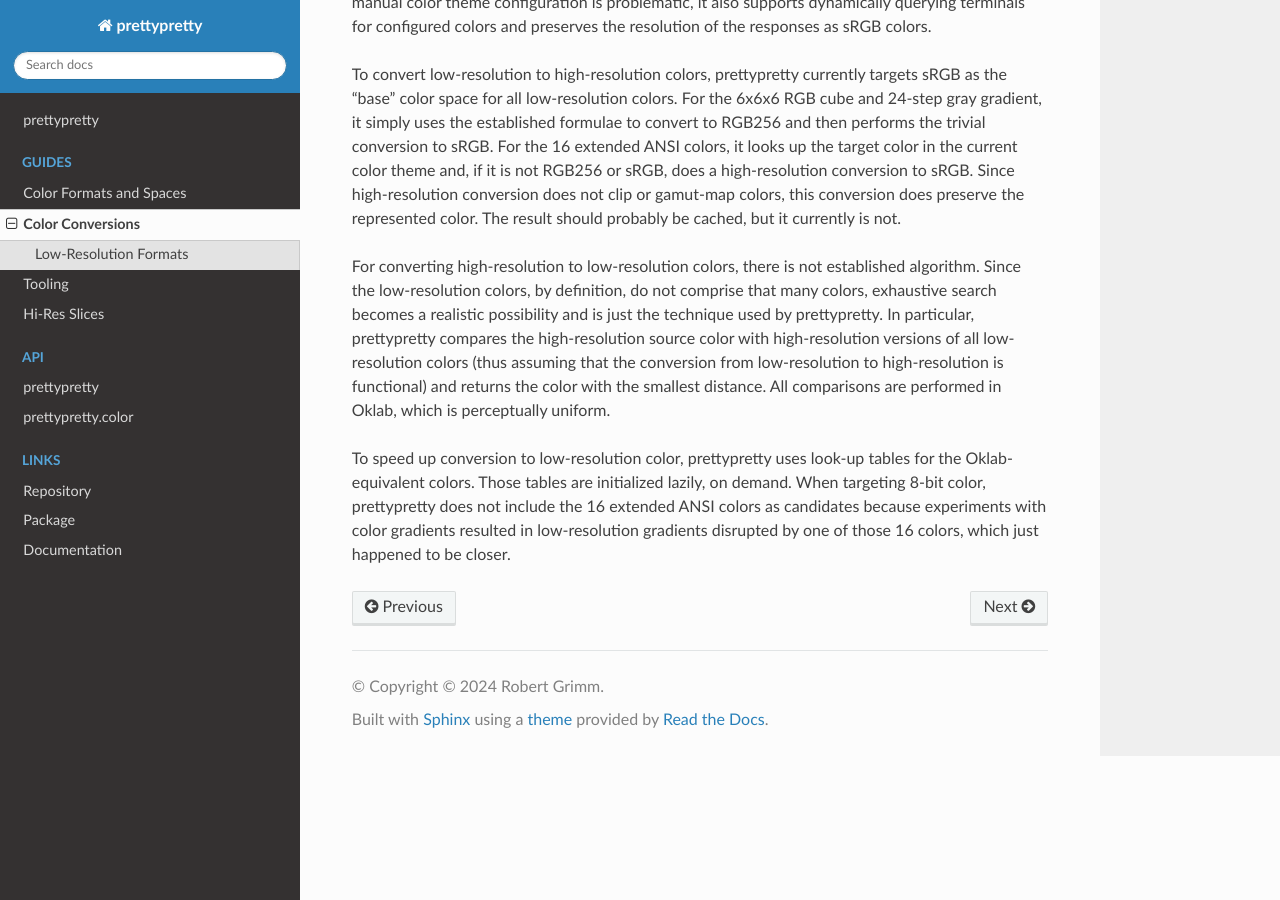
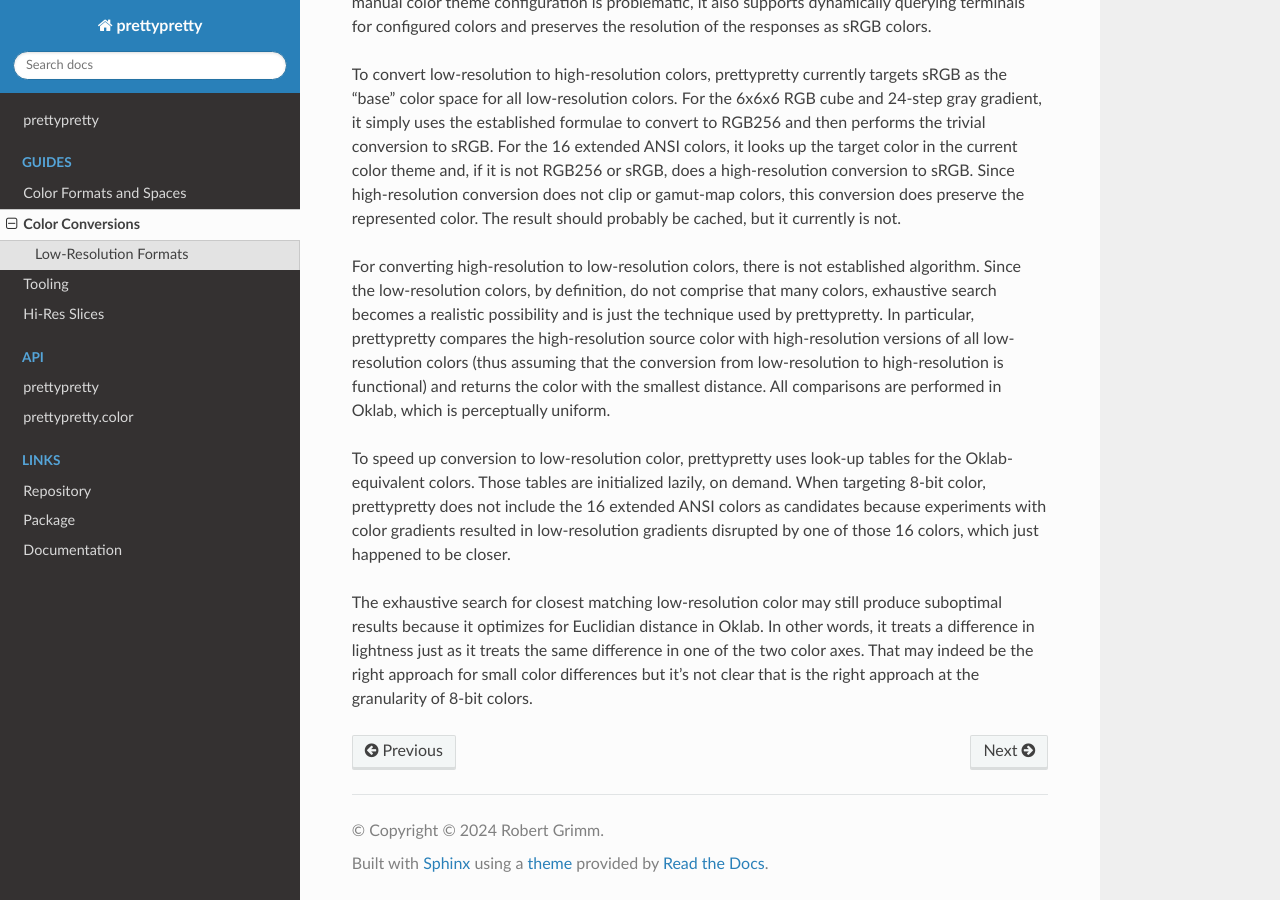
Before and after one commit to apparebit/prettypretty, a Sphinx documentation site: the page built from docs/conversions.rst, in a window 1280 px wide and 900 px high, scrolled down 2194 px. Built offline with Sphinx 7.4.7 and the Read the Docs theme 2.0.0, drawn with Linux system fonts in a browser that asks for light colours.

Commit message:
add disclaimer about exhaustive search

```diff
--- a/docs/conversions.rst
+++ b/docs/conversions.rst
@@ -130,3 +130,10 @@ When targeting 8-bit color, prettypretty does not include the 16 extended ANSI
 colors as candidates because experiments with color gradients resulted in
 low-resolution gradients disrupted by one of those 16 colors, which just
 happened to be closer.
+
+The exhaustive search for closest matching low-resolution color may still
+produce suboptimal results because it optimizes for Euclidian distance in Oklab.
+In other words, it treats a difference in lightness just as it treats the same
+difference in one of the two color axes. That may indeed be the right approach
+for small color differences but it's not clear that is the right approach at the
+granularity of 8-bit colors.
```
